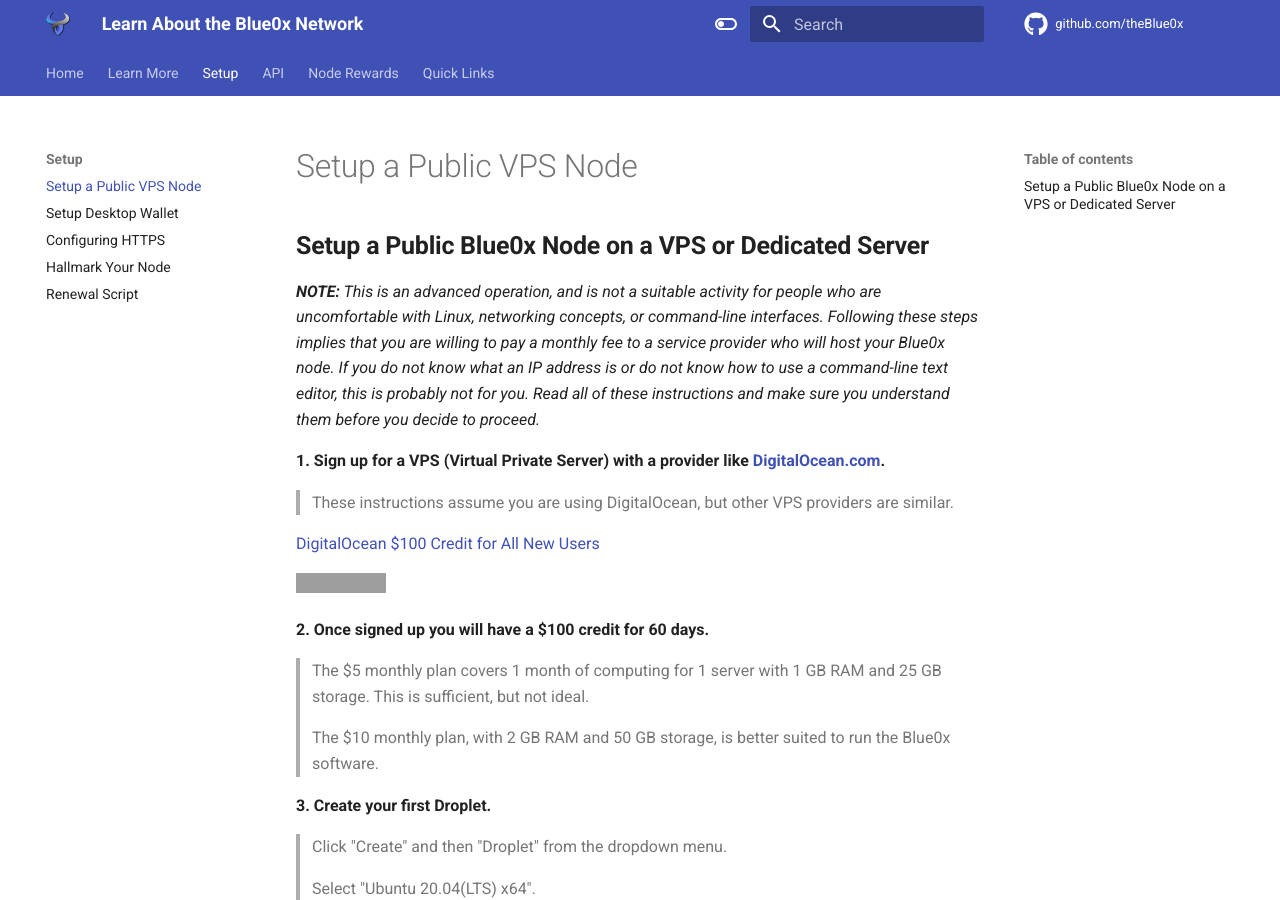
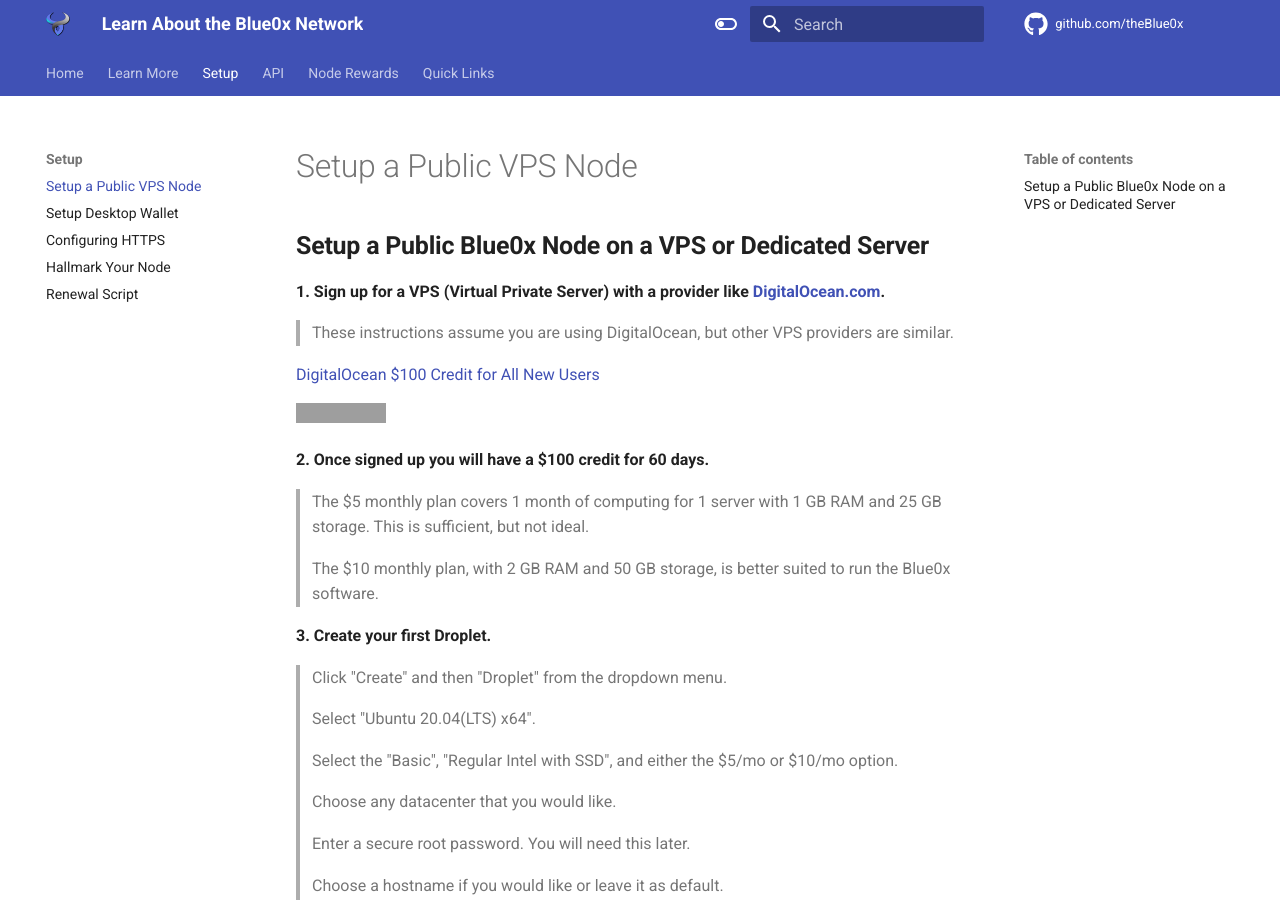
Before and after one commit to theBlue0x/docs, an MkDocs documentation site: the page built from docs/setup/vps.md, in a window 1280 px wide and 900 px high. Built offline with MkDocs 1.6.1 and Material for MkDocs 9.7.7, drawn with Linux system fonts in a browser that asks for light colours; grey boxes are pictures that could not be loaded.

Commit message:
Update vps.md

```diff
--- a/docs/setup/vps.md
+++ b/docs/setup/vps.md
@@ -1,6 +1,4 @@
 ## **Setup a Public Blue0x Node on a VPS or Dedicated Server** ##
-
-_**NOTE:** This is an advanced operation, and is not a suitable activity for people who are uncomfortable with Linux, networking concepts, or command-line interfaces. Following these steps implies that you are willing to pay a monthly fee to a service provider who will host your Blue0x node. If you do not know what an IP address is or do not know how to use a command-line text editor, this is probably not for you. Read all of these instructions and make sure you understand them before you decide to proceed._
 
 **1. Sign up for a VPS (Virtual Private Server) with a provider like [DigitalOcean.com](https://m.do.co/c/97a921447f80).**
 >These instructions assume you are using DigitalOcean, but other VPS providers are similar.
```
